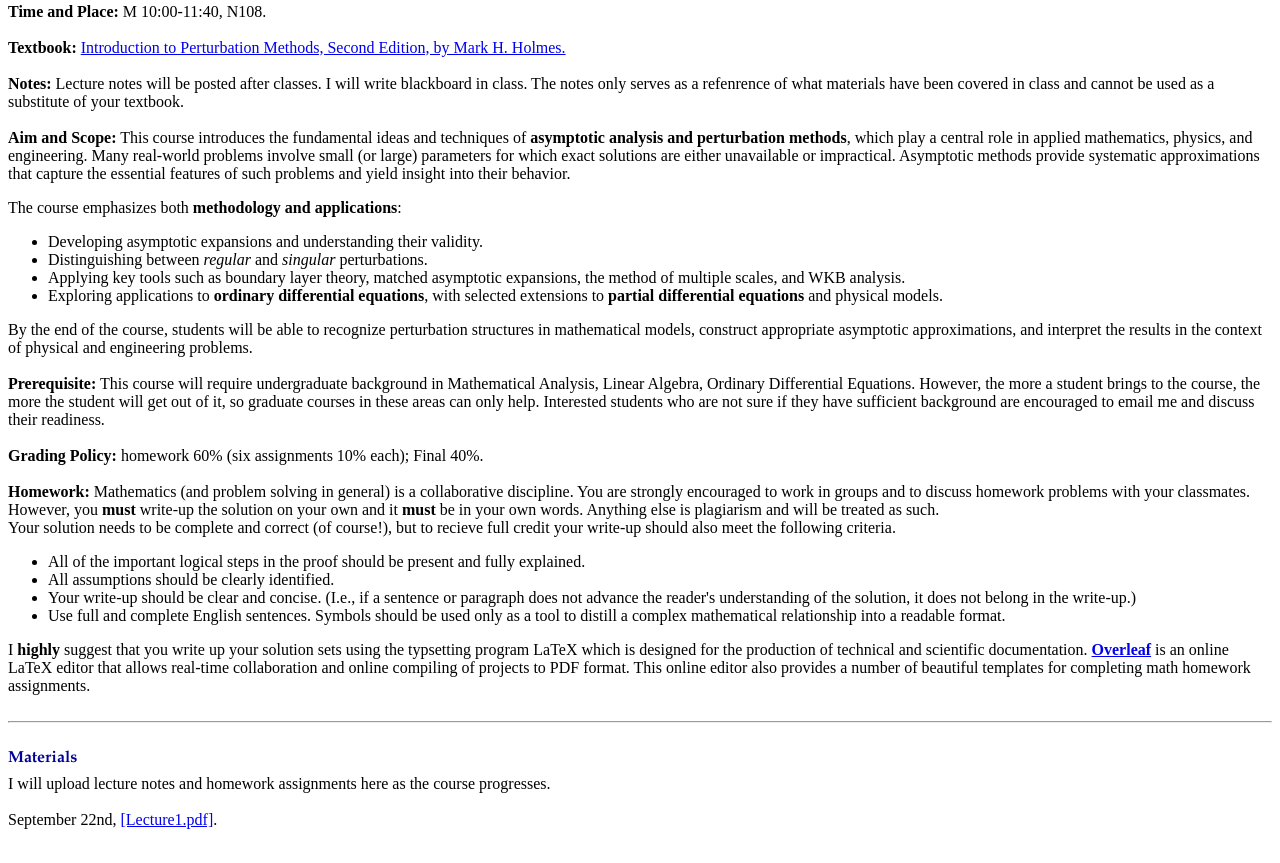
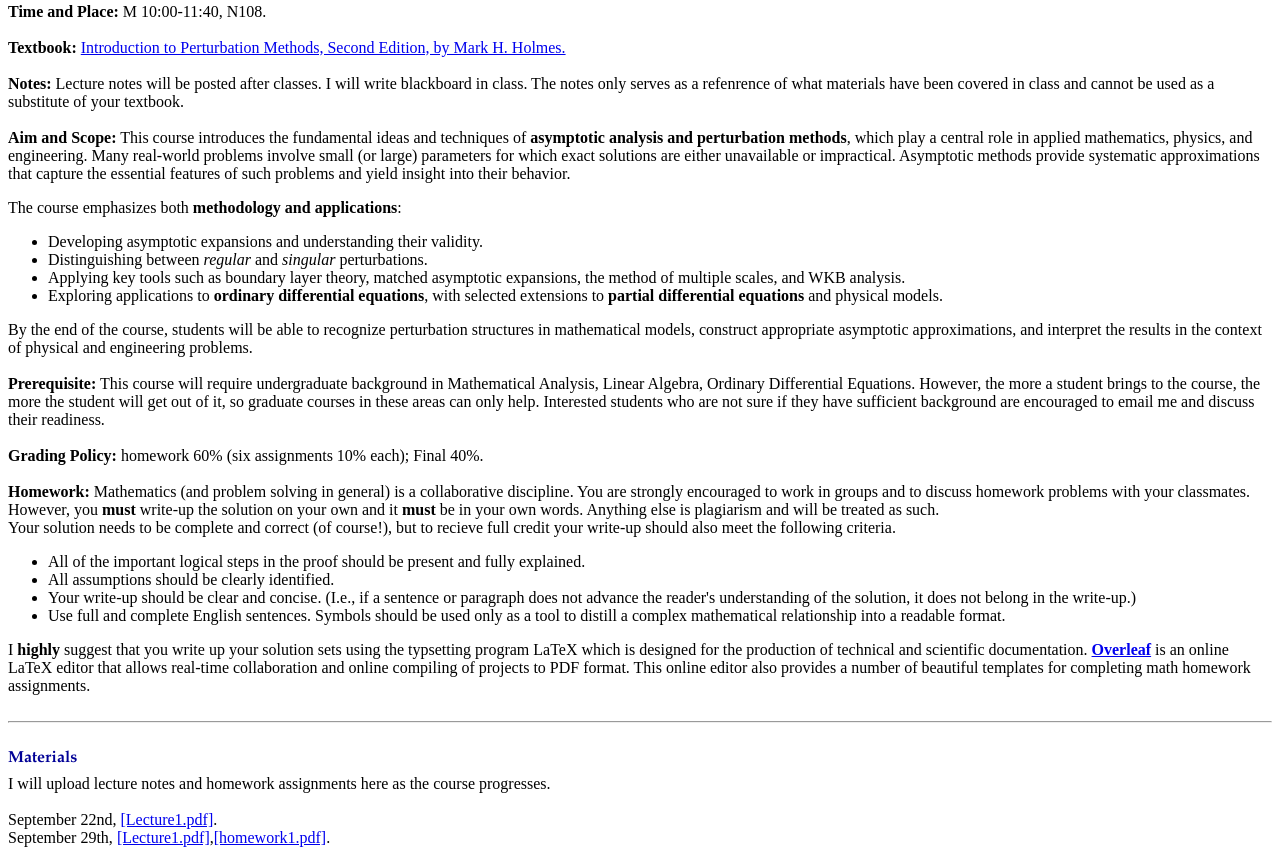
Before and after one commit to zyang-pde/zyang-pde.github.io, a plain HTML site: page Asymptotic_Analysis.html in a window 1280 px wide. Shown: the part 276-1139 px from the top of the page. Drawn offline with Linux system fonts and the light colour scheme.

Commit message:
Update Asymptotic_Analysis.html

```diff
--- a/Asymptotic_Analysis.html
+++ b/Asymptotic_Analysis.html
@@ -101,6 +101,8 @@ I will upload lecture notes and homework assignments here as the course progress
 <br>
 <br>
 September 22nd, <a href="./Asymptotic_Analysis_notes/Lecture1.pdf">[Lecture1.pdf]</a>.
+  <br>
+September 29th, <a href="./Asymptotic_Analysis_notes/Lecture2.pdf">[Lecture1.pdf]</a>,<a href="./Asymptotic_Analysis_notes/homework1.pdf">[homework1.pdf]</a>.
 </p>
 
 
```
